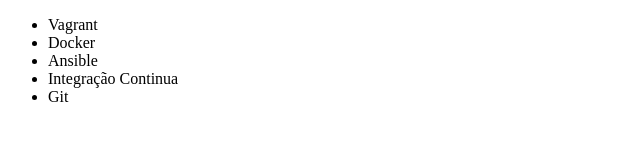
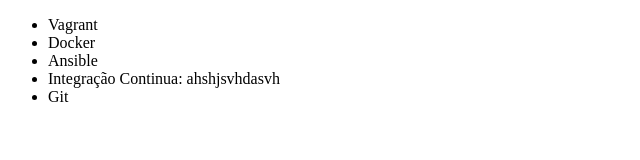
Before and after one commit to KarenKaori/alura-git, a plain HTML site: page index.html in a window 1280 px wide. Shown: the full height of the page, 0-640 px from the left. Drawn offline with Linux system fonts and the light colour scheme.

Commit message:
Alterando Integração Continua: ahshjsvhdasvh

```diff
--- a/index.html
+++ b/index.html
@@ -9,7 +9,7 @@
         <li>Vagrant</li>
         <li>Docker</li>
         <li>Ansible</li>
-        <li>Integração Continua</li>
+        <li>Integração Continua: ahshjsvhdasvh</li>
 	<li>Git</li>
     </ul>
 </body>
```
